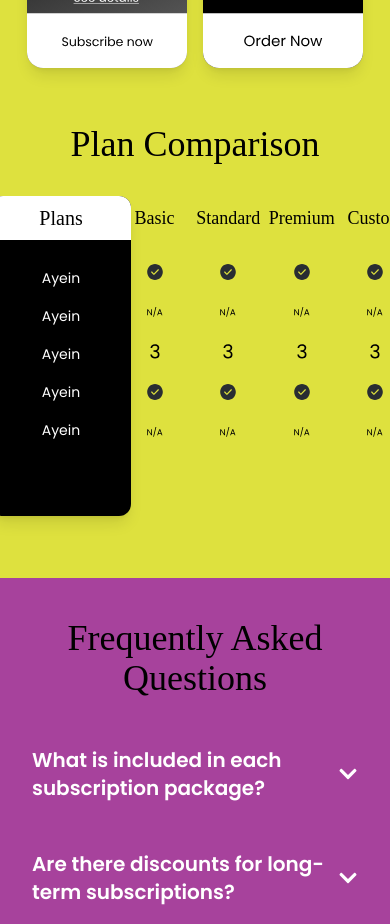
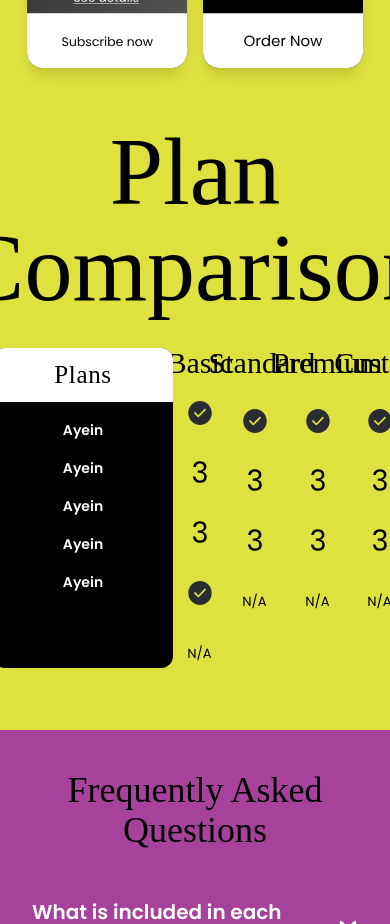
Before and after one commit to ahmadiq01/test, a React (Vite) app: page /subscribe in a window 390 px wide. Shown: the part 1300-2224 px from the top of the page. Built offline with nearby package versions, Linux system fonts and the light colour scheme; a web font is replaced by a local one.

Commit message:
Update subscribe.jsx

```diff
--- a/src/pages/subscribe/subscribe.jsx
+++ b/src/pages/subscribe/subscribe.jsx
@@ -345,53 +345,111 @@ const Home = () => {
         className="bg-[#dee13e] py-8 md:py-16 flex flex-col items-center font-[Heathergreen] font-normal"
       >
         {/* Title for both views */}
-  <h2 className="text-black font-[Heathergreen] text-4xl md:mt-10 md:text-[150px] rounded-2xl text-center mb-8 md:mb-16 px-4">
+        <h2 className="text-black font-[Heathergreen] text-8xl md:mt-10 md:text-[150px] rounded-2xl text-center mb-8 md:mb-16 px-4">
           Plan Comparison
         </h2>
 
         {/* Mobile View - Only visible on small screens */}
-  <div className="block md:hidden w-full max-w-sm px-2">
-    <div className="grid grid-cols-5 gap-0 items-start pb-[30px]">
+        <div className="block md:hidden max-w-sm">
+          <div className="grid grid-cols-5 items-start pb-[30px]">
             {/* Feature Column - Mobile */}
-      <div className="bg-black text-white rounded-xl w-[140px] ml-[-20px] shadow-lg p-4 h-[320px] flex flex-col relative col-span-1">
-        <h3 className="text-xl font-semi-bold bg-white text-center text-black absolute top-0 left-0 right-0 py-2 rounded-t-xl">
+            <div className="bg-black text-white rounded-xl w-[180px] ml-[-10px] p-4 h-[320px] flex flex-col relative col-span-1">
+              <h3 className="text-[25px] tracking-wide font-semi-bold bg-white text-center text-black absolute top-0 left-0 right-0 py-2 rounded-t-xl">
                 Plans
               </h3>
               <ul className="mt-14 text-center space-y-4.5 flex-grow">
-          {features.map((feature, index) => (
-            <li
-              key={index}
-              className="text-sm font-[Poppins] font-semi-bold"
-            >
-              {feature}
-            </li>
-          ))}
+                <li className="text-sm font-[Poppins] font-semibold">Ayein</li>
+                <li className="text-sm font-[Poppins] font-semibold">Ayein</li>
+                <li className="text-sm font-[Poppins] font-semibold">Ayein</li>
+                <li className="text-sm font-[Poppins] font-semibold">Ayein</li>
+                <li className="text-sm font-[Poppins] font-semibold">Ayein</li>
               </ul>
             </div>
 
-      {/* Plan Columns - Mobile */}
-      {plans.map((plan, index) => (
-        <div
-          key={index}
-          className="text-center w-[100px] ml-[20px] mt-2 min-h-[300px] flex flex-col col-span-1"
-        >
-          <h3 className="text-lg font-semi-bold mb-8 px-1">{plan}</h3>
-
+            {/* Basic Plan */}
+            <div className="text-center text-[24px] w-[100px] ml-[70px] mt-[-8px] h-[200px] flex flex-col col-span-1">
+              <h3 className="text-[30px] font-semi-bold mb-2 px-1 leading-normal">
+                Basic
+              </h3>
               <ul className="space-y-6">
-            {features.map((_, idx) => {
-              // Cycle through the icons sequentially
-              const icons = [vectorIcon, naIcon, tickIcon];
-              const icon = icons[idx % icons.length];
-
-              return (
-                <li key={idx} className="flex justify-center">
-                  <img src={icon} alt="Checkmark" className="w-4 h-4" />
+                <li>
+                  <img src={vectorIcon} alt="Number" className="w-6 h-6 inline" />
                 </li>
-              );
-            })}
+                <li>
+                  <img src={tickIcon} alt="Number" className="w-6 h-6 inline" />
+                </li>
+                <li>
+                  <img src={tickIcon} alt="Tick" className="w-6 h-6 inline" />
+                </li>
+                <li>
+                  <img src={vectorIcon} alt="Number" className="w-6 h-6 inline" />
+                </li>
+                <li>
+                  <img src={naIcon} alt="N/A" className="w-6 h-6 inline" />
+                </li>
               </ul>
             </div>
-      ))}
+
+            {/* Standard Plan */}
+            <div className="text-center text-[24px] w-[100px] ml-[48px] mt-[-8px] h-[200px] flex flex-col col-span-1">
+              <h3 className="text-[30px] font-semi-bold mb-4 px-1 leading-normal">
+                Standard
+              </h3>
+              <ul className="space-y-6">
+                <li>
+                  <img src={vectorIcon} alt="Number" className="w-6 h-6 inline" />
+                </li>
+                <li>
+                  <img src={tickIcon} alt="Number" className="w-6 h-6 inline" />
+                </li>
+                <li>
+                  <img src={tickIcon} alt="Tick" className="w-6 h-6 inline" />
+                </li>
+                <li>
+                  <img src={naIcon} alt="N/A" className="w-6 h-6 inline" />
+                </li>
+              </ul>
+            </div>
+
+            {/* Premium Plan */}
+            <div className="text-center text-[24px] w-[100px] ml-[35px] mt-[-8px] h-[200px] flex flex-col col-span-1">
+              <h3 className="text-[30px] font-semi-bold mb-4 px-1 leading-normal">
+                Premium
+              </h3>
+              <ul className="space-y-6">
+                <li>
+                  <img src={vectorIcon} alt="Number" className="w-6 h-6 inline" />
+                </li>
+                <li>
+                  <img src={tickIcon} alt="Number" className="w-6 h-6 inline" />
+                </li>
+                <li>
+                  <img src={tickIcon} alt="Tick" className="w-6 h-6 inline" />
+                </li>
+                <li>
+                  <img src={naIcon} alt="N/A" className="w-6 h-6 inline" />
+                </li>
+              </ul>
+            </div>
+            <div className="text-center text-[24px] w-[100px] ml-[20px] mt-[-8px] h-[200px] flex flex-col col-span-1">
+              <h3 className="text-[30px] font-semi-bold mb-4 px-1 leading-normal">
+                Custom
+              </h3>
+              <ul className="space-y-6">
+                <li>
+                  <img src={vectorIcon} alt="Number" className="w-6 h-6 inline" />
+                </li>
+                <li>
+                  <img src={tickIcon} alt="Number" className="w-6 h-6 inline" />
+                </li>
+                <li>
+                  <img src={tickIcon} alt="Tick" className="w-6 h-6 inline" />
+                </li>
+                <li>
+                  <img src={naIcon} alt="N/A" className="w-6 h-6 inline" />
+                </li>
+              </ul>
+            </div>
           </div>
         </div>
 
```
Lines whose indentation alone changed are shown as unchanged.
